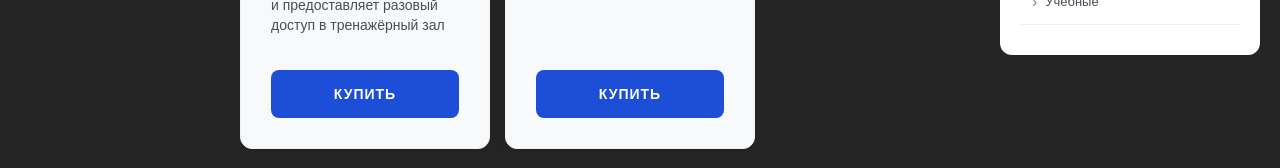
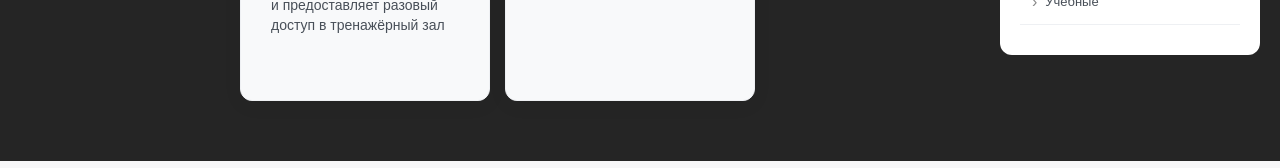
Before and after one commit to CrazyRentur/my-react-app, a React (Create React App) app: page / in a window 1280 px wide. Shown: the part 2594-2762 px from the top of the page. Built offline with nearby package versions, Linux system fonts and the light colour scheme.

Commit message:
для сайте без оплаты

```diff
--- a/src/SubscriptionCard.js
+++ b/src/SubscriptionCard.js
@@ -79,7 +79,7 @@ export default function SubscriptionCard({ duration, price, pricePerMonth, price
         )}
       </ul>
 
-      <button className="sub-card-btn">КУПИТЬ</button>
+      {/* <button className="sub-card-btn">КУПИТЬ</button> */}
     </div>
   );
 }
--- a/src/components/Hero.js
+++ b/src/components/Hero.js
@@ -31,7 +31,7 @@ function Hero() {
       <div className="block-subscription">
         {/* Добавили onClick для вызова плавной прокрутки */}
         <button className="subscription" onClick={scrollToPricing}>
-          Купить абонемент <img src={arrow} className="arrow" alt="arrow" />
+          Aбонементы <img src={arrow} className="arrow" alt="arrow" />
         </button>
 
         <a href="https://t.me/+NMl8Zh9GTHZiYTRi" className="subscription2">
```
